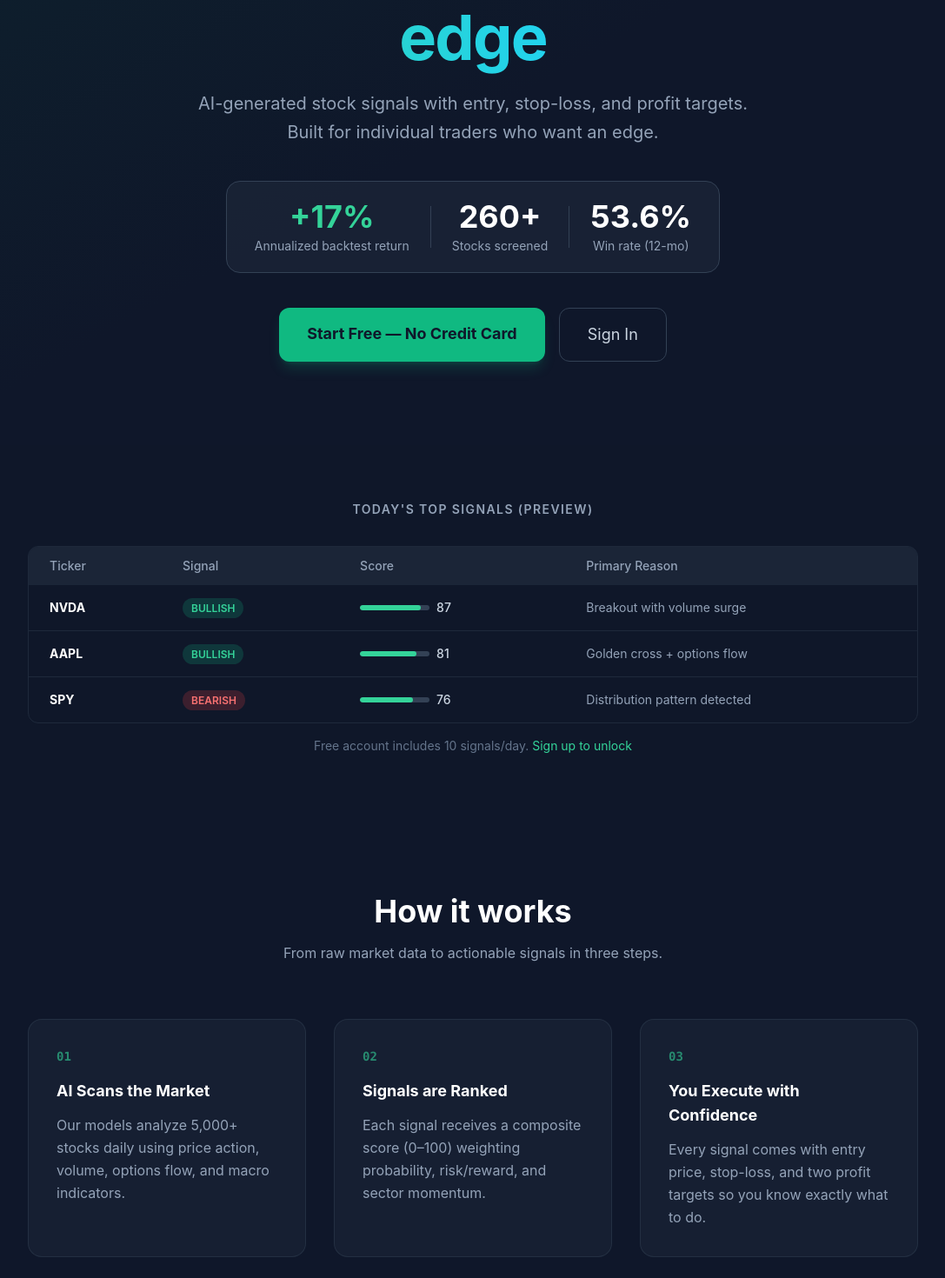
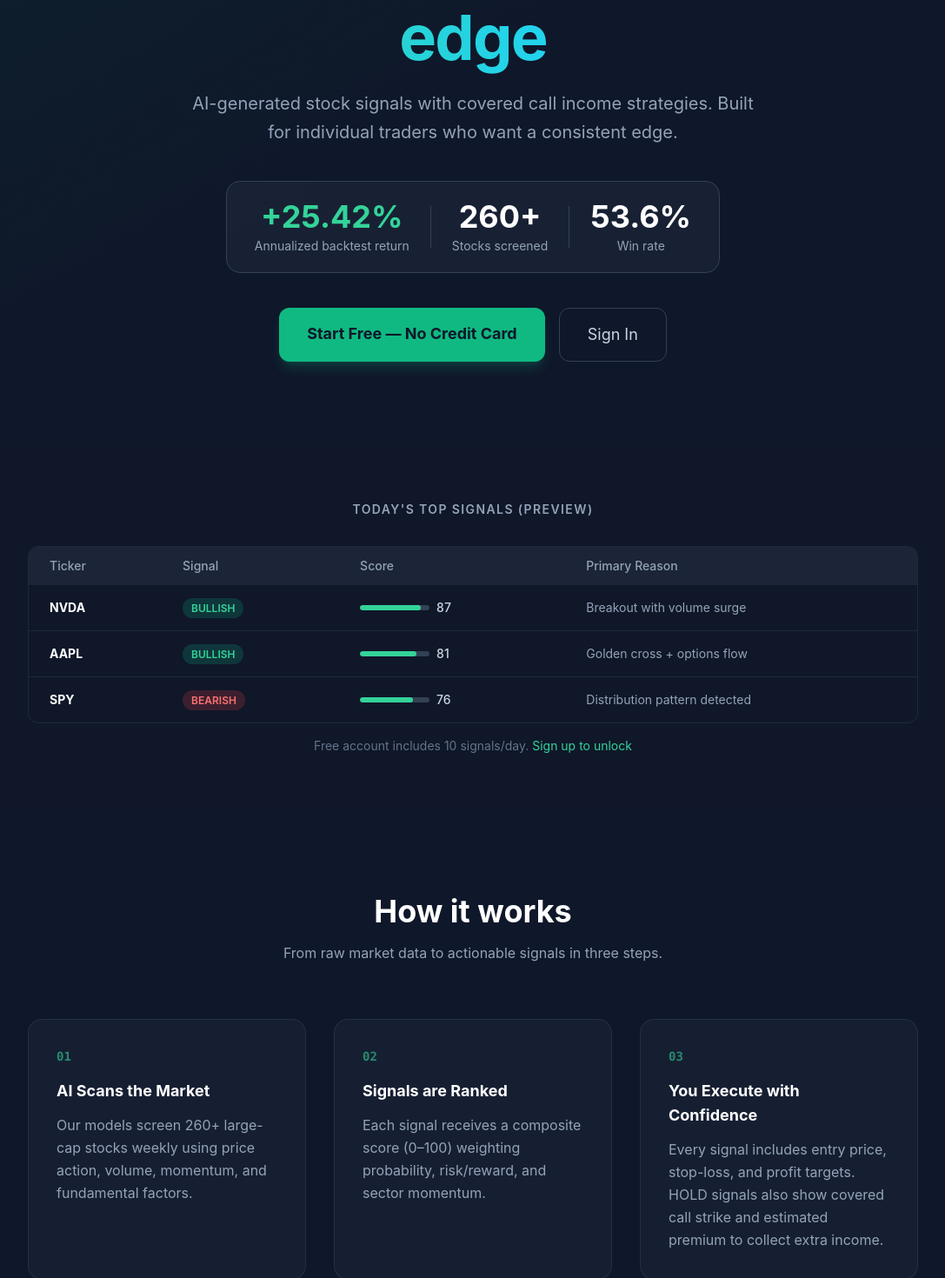
Before and after one commit to nsvictor72-prog/signalstocks-frontend, a Next.js app: page / in a window 1280 px wide. Shown: the part 284-1754 px from the top of the page at 87% size, without its empty margins (96-1183 px from the left). Built offline with nearby package versions, Linux system fonts and the light colour scheme.

Commit message:
Update homepage to reflect Stock + Premium strategy (+25.42%)

```diff
--- a/app/page.tsx
+++ b/app/page.tsx
@@ -4,7 +4,7 @@ const HOW_IT_WORKS = [
   {
     step: "01",
     title: "AI Scans the Market",
-    desc: "Our models analyze 5,000+ stocks daily using price action, volume, options flow, and macro indicators.",
+    desc: "Our models screen 260+ large-cap stocks weekly using price action, volume, momentum, and fundamental factors.",
   },
   {
     step: "02",
@@ -14,7 +14,7 @@ const HOW_IT_WORKS = [
   {
     step: "03",
     title: "You Execute with Confidence",
-    desc: "Every signal comes with entry price, stop-loss, and two profit targets so you know exactly what to do.",
+    desc: "Every signal includes entry price, stop-loss, and profit targets. HOLD signals also show covered call strike and estimated premium to collect extra income.",
   },
 ];
 
@@ -44,14 +44,14 @@ export default function LandingPage() {
           </h1>
 
           <p className="text-slate-400 text-xl max-w-2xl mx-auto mb-10 leading-relaxed">
-            AI-generated stock signals with entry, stop-loss, and profit targets.
-            Built for individual traders who want an edge.
+            AI-generated stock signals with covered call income strategies.
+            Built for individual traders who want a consistent edge.
           </p>
 
           {/* Stat callout */}
           <div className="inline-flex flex-wrap justify-center items-center gap-6 bg-slate-800/60 border border-slate-700 rounded-2xl px-8 py-5 mb-10">
             <div className="text-center">
-              <div className="text-4xl font-bold text-emerald-400">+17%</div>
+              <div className="text-4xl font-bold text-emerald-400">+25.42%</div>
               <div className="text-slate-400 text-sm mt-1">Annualized backtest return</div>
             </div>
             <div className="w-px h-12 bg-slate-700 hidden sm:block" />
@@ -62,7 +62,7 @@ export default function LandingPage() {
             <div className="w-px h-12 bg-slate-700 hidden sm:block" />
             <div className="text-center">
               <div className="text-4xl font-bold text-white">53.6%</div>
-              <div className="text-slate-400 text-sm mt-1">Win rate (12-mo)</div>
+              <div className="text-slate-400 text-sm mt-1">Win rate</div>
             </div>
           </div>
 
```
